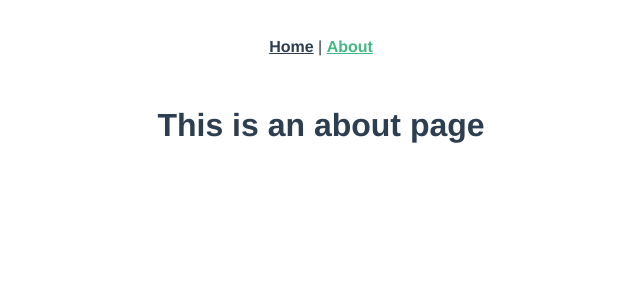
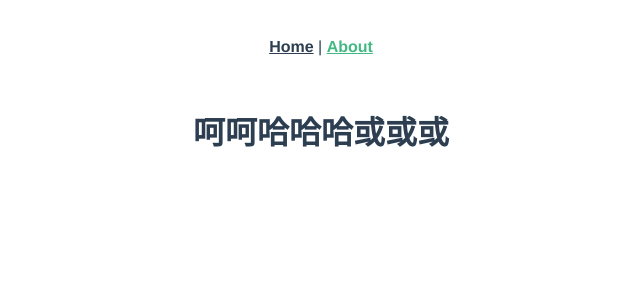
Before and after one commit to wangchao922/allchao, a Vue app in the folder vue-app/: page /#/about in a window 1280 px wide. Shown: the top 300 px of the page, without its empty margins (319-959 px from the left). Built offline with nearby package versions, Linux system fonts and the light colour scheme.

Commit message:
修改了appAbout.vue文件

```diff
--- a/vue-app/src/views/About.vue
+++ b/vue-app/src/views/About.vue
@@ -1,5 +1,5 @@
 <template>
   <div class="about">
-    <h1>This is an about page</h1>
+    <h1>呵呵哈哈哈或或或</h1>
   </div>
 </template>
```
